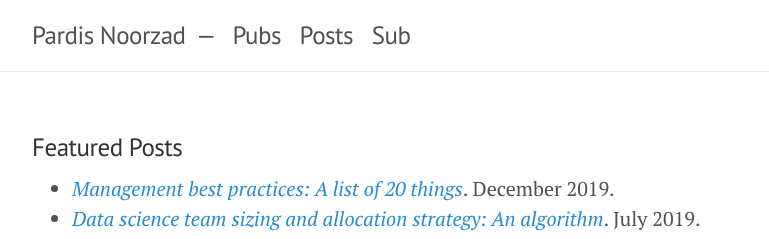
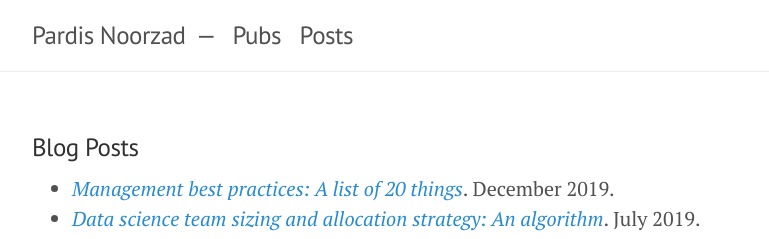
Before and after one commit to djpardis/djpardis.github.io, a Jekyll site: the page built from pubs.html, in a window 1280 px wide and 900 px high. Shown: the top 239 px of the window, without its empty margins (248-1017 px from the left). Built offline with Jekyll 4.4.1, drawn with Linux system fonts in a browser that asks for light colours.

Commit message:
Move subs to posts

```diff
--- a/_config.yml
+++ b/_config.yml
@@ -12,7 +12,7 @@ pages_list:
   # Bio: '/'
   Pubs: '/pubs'
   Posts: '/archive'
-  Sub: '/atom.xml'
+  # Sub: '/atom.xml'
 
 # About
 author:
--- a/pubs.html
+++ b/pubs.html
@@ -7,7 +7,7 @@ title: Pubs
 Full list in <a href="/files/Noorzad2018CV.pdf" target="_blank">CV</a>.
 </p> -->
 
-<h3>Featured Posts</h3>
+<h3>Blog Posts</h3>
 
     <ul>
       <li><em><a href="https://medium.com/@djpardis/management-and-coaching-best-practices-as-a-list-of-n-things-7a6d9c7f0fa5" target="_blank">Management best practices: A list of 20 things</a></em>. December 2019.
```
Also changed, not shown: archive.md (+2 -0 lines).
